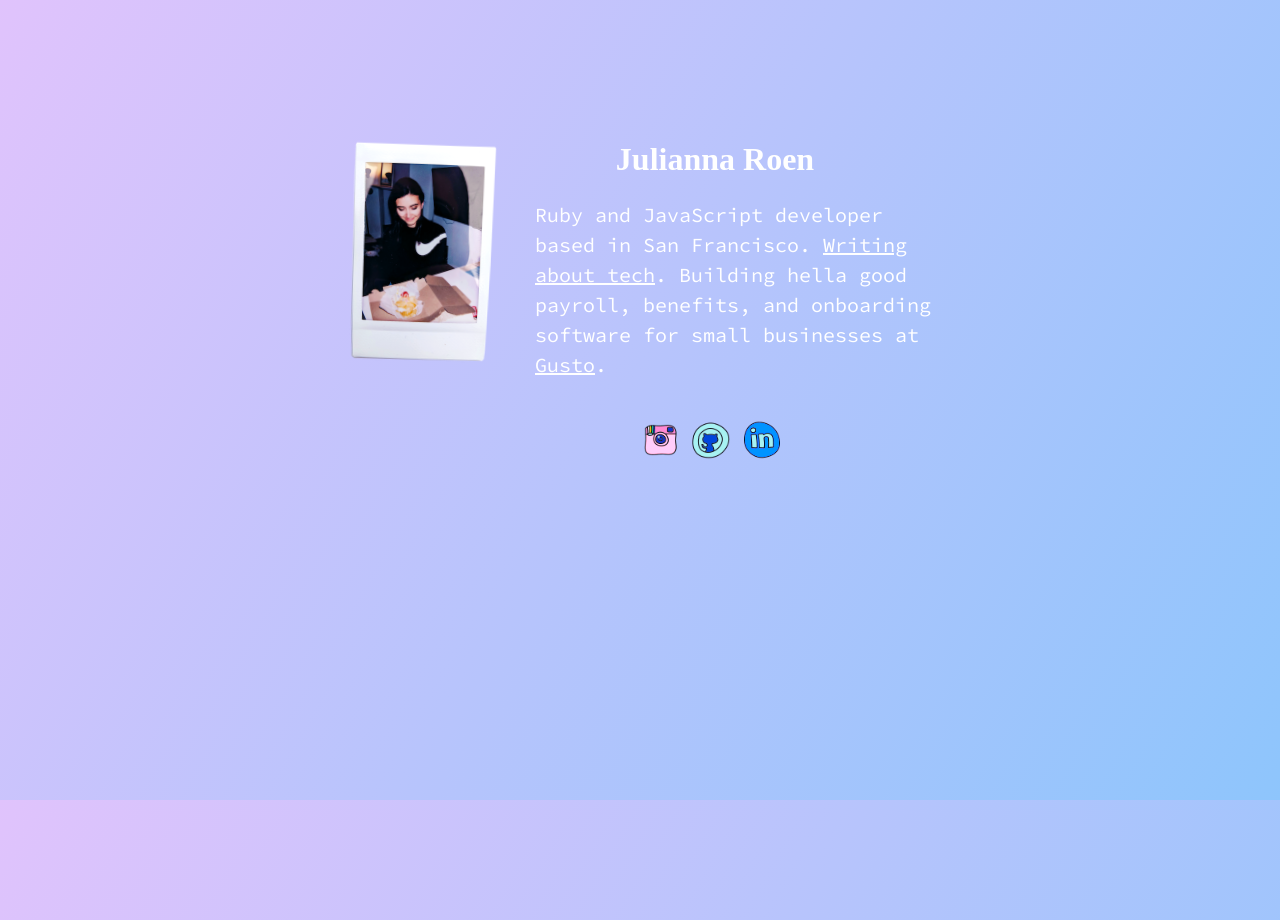
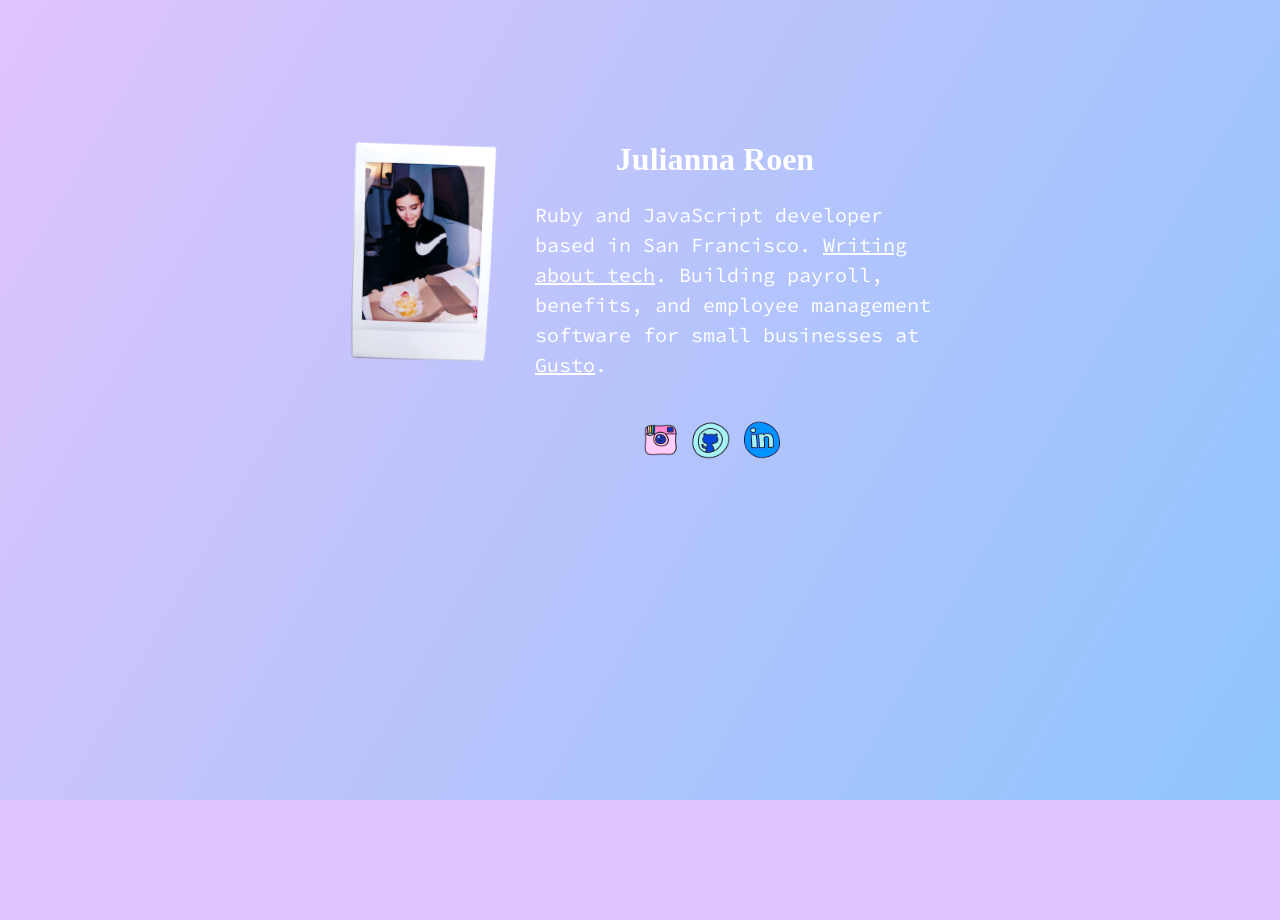
Before and after one commit to juliannaroen/julianna, a React (Create React App) app: page / in a window 1280 px wide. After the commit the page ends 800 px from the top, so only its background shows below. Built offline with nearby package versions, Linux system fonts and the light colour scheme; a web font is replaced by a local one.

Commit message:
Fix copy and CSS scroll

```diff
--- a/src/App.jsx
+++ b/src/App.jsx
@@ -53,7 +53,7 @@ class App extends Component {
         >
           Writing about tech
         </a>.
-        Building hella good payroll, benefits, and onboarding software for small businesses at{' '}
+        Building payroll, benefits, and employee management software for small businesses at{' '}
         <a
           href="https://gusto.com"
           target="_blank"
--- a/src/index.css
+++ b/src/index.css
@@ -1,5 +1,4 @@
 body {
-  height: 100%;
   margin: 0;
   padding: 0;
   color: white;
```
